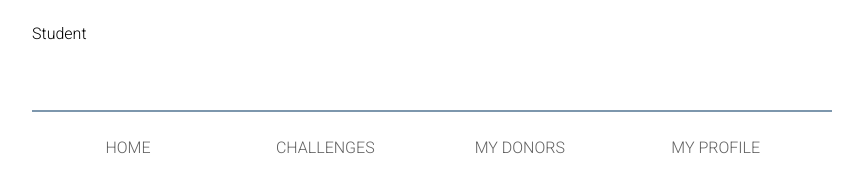
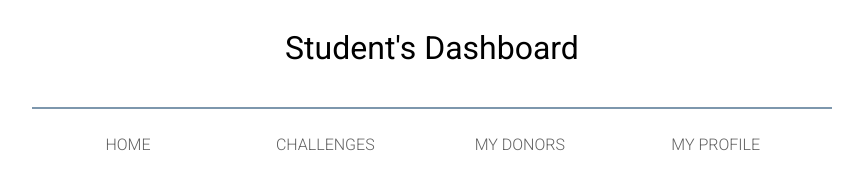
Before and after one commit to PayPalHack-ATL/Team-4, a plain HTML site: page index.html in a window 1280 px wide. Shown: the whole page, without its empty margins (208-1071 px from the left). Drawn offline with Linux system fonts and the light colour scheme.

Commit message:
Add the header

```diff
--- a/css/main.css
+++ b/css/main.css
@@ -32,9 +32,8 @@ h3 {
 }
 
 .header__inner {
-	display: flex;
-	flex-wrap: wrap;
-	height: 6.5em;
+  	text-align: center;
+	height: 5em;
 	border-bottom: 2px solid #7d97ad;
 }
 
--- a/index.html
+++ b/index.html
@@ -11,7 +11,7 @@
 	<body>
 		<header class="header">
 			<div class="header__inner">
-				<p>Student</p>
+				<h1 class="header__title">Student's Dashboard</h1>
 			</div>
 		</header>
 		<nav id="drawer" class="nav">
```
